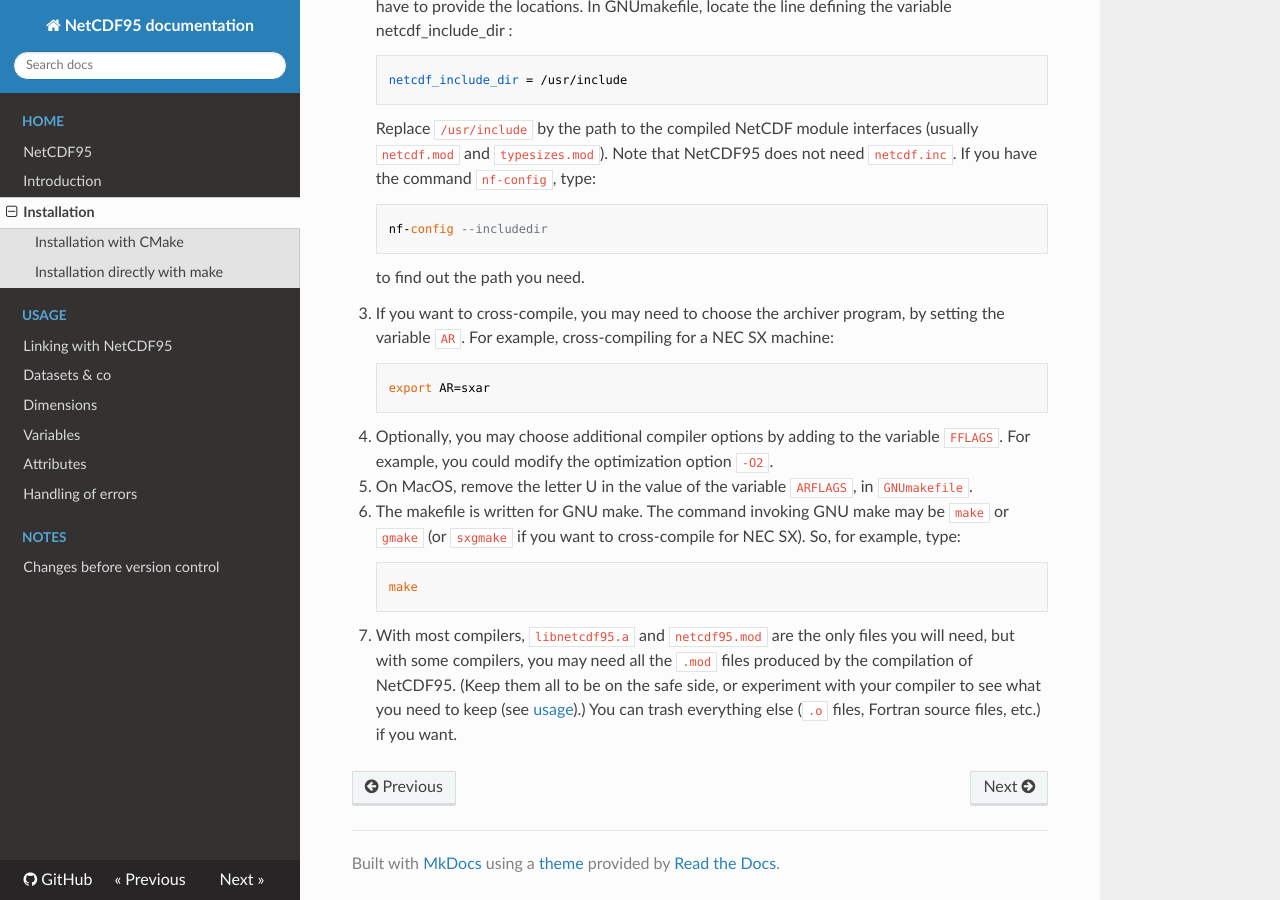
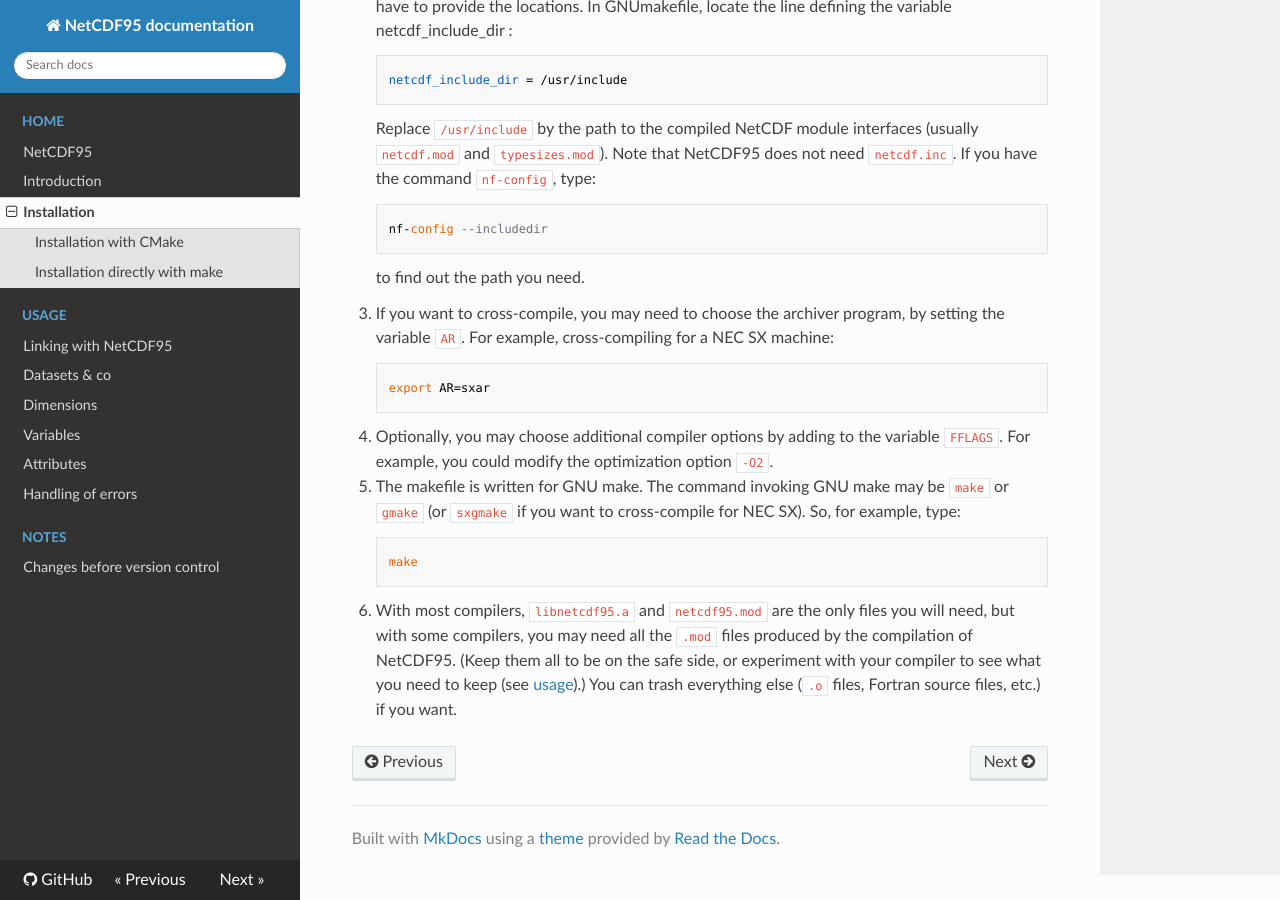
Before and after one commit to lguez/NetCDF95, an MkDocs documentation site: the page built from docs/installation.md, in a window 1280 px wide and 900 px high, scrolled down 1361 px. Built offline with MkDocs 1.6.1, drawn with Linux system fonts in a browser that asks for light colours; nearby versions of some CDN libraries.

Commit message:
Remove U option of ar
Because old versions of ar do not have this flag. We do not really
care about this flag for installation, and we use cmake for
developping `NetCDF95`. Added benefit: no special instruction for Mac
OS users.

```diff
--- a/docs/installation.md
+++ b/docs/installation.md
@@ -89,15 +89,13 @@ This is the (old) less automated way, not recommended.
 4.  Optionally, you may choose additional compiler options by adding to
     the variable `FFLAGS`. For example, you could modify the
     optimization option `-O2`.
-5.  On MacOS, remove the letter U in the value of the variable
-    `ARFLAGS`, in `GNUmakefile`.
-6.  The makefile is written for GNU make. The command invoking GNU make
+5.  The makefile is written for GNU make. The command invoking GNU make
     may be `make` or `gmake` (or `sxgmake` if you want to cross-compile
     for NEC SX). So, for example, type:
 
         make
 
-7.  With most compilers, `libnetcdf95.a` and `netcdf95.mod` are the only
+6.  With most compilers, `libnetcdf95.a` and `netcdf95.mod` are the only
     files you will need, but with some compilers, you may need all the
     `.mod` files produced by the compilation of NetCDF95. (Keep them all
     to be on the safe side, or experiment with your compiler to see what
```
Also changed, not shown: 1 other file.
